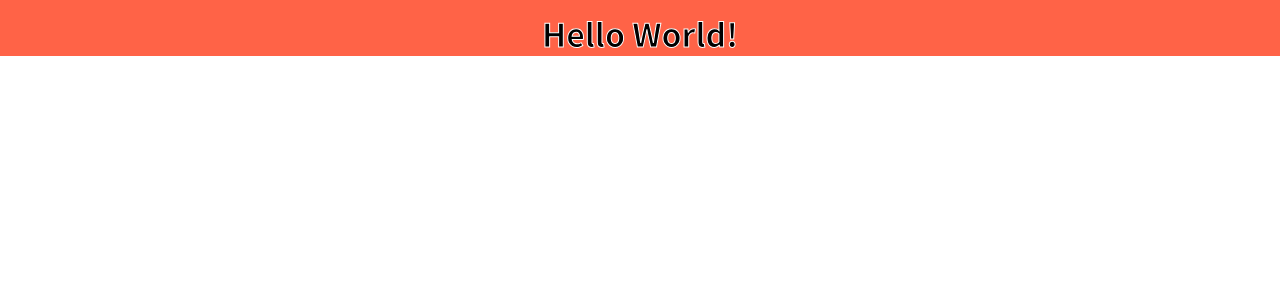
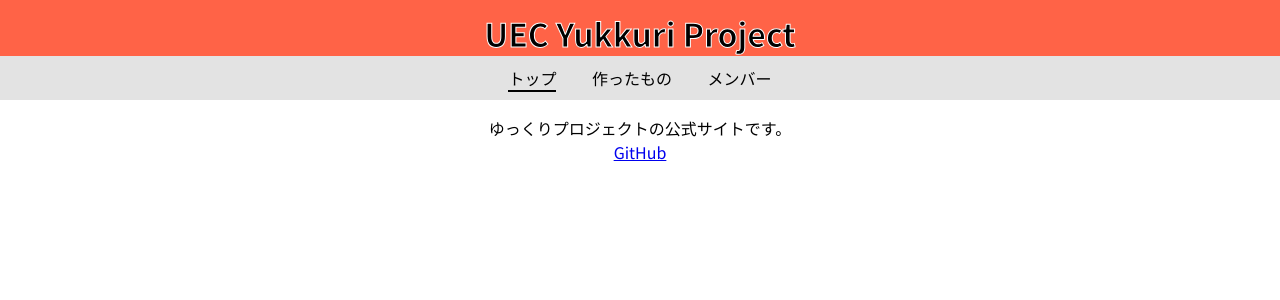
Before and after one commit to UECYukkuriProject/uyp_sveltekit, a SvelteKit app: page / in a window 1280 px wide. Shown: the top 300 px of the page. Built offline with nearby package versions, Linux system fonts and the light colour scheme.

Commit message:
トップページを修正

```diff
--- /dev/null
+++ b/src/routes/+layout.svelte
@@ -0,0 +1,48 @@
+<script>
+  import { page } from "$app/stores";
+</script>
+
+<h1>UEC Yukkuri Project</h1>
+
+<nav>
+  <a href="/" aria-current={$page.url.pathname === "/"}>トップ</a>
+  <a href="/products" aria-current={$page.url.pathname === "/products"}>
+    作ったもの
+  </a>
+  <a href="/members" aria-current={$page.url.pathname === "/members"}>
+    メンバー
+  </a>
+</nav>
+
+<slot />
+
+<style>
+  @import url(http://fonts.googleapis.com/earlyaccess/notosansjp.css);
+
+  h1 {
+    padding-top: 10px;
+    background-color: tomato;
+    color: black;
+    -webkit-text-stroke: white 1px;
+    text-align: center;
+    font-weight: bold;
+    font-family: "Noto Sans JP", sans-serif;
+  }
+
+  nav {
+    padding: 10px;
+    background-color: #e3e3e3;
+    text-align: center;
+    font-family: "Noto Sans JP", sans-serif;
+  }
+
+  a {
+    margin: auto 1em auto;
+    color: black;
+    text-decoration: none;
+  }
+
+  a[aria-current="true"] {
+    border-bottom: 2px solid;
+  }
+</style>
--- a/src/routes/+page.svelte
+++ b/src/routes/+page.svelte
@@ -1,15 +1,12 @@
-<h1>Hello World!</h1>
+<div>
+  <p>ゆっくりプロジェクトの公式サイトです。</p>
+  <a href="https://github.com/UECYukkuriProject">GitHub</a>
+</div>
 
 <style>
-  @import url(http://fonts.googleapis.com/earlyaccess/notosansjp.css);
-
-  h1 {
-    padding-top: 10px;
-    background-color: tomato;
-    color: black;
-    -webkit-text-stroke: white 1px;
+  div {
+    margin: 1em;
     text-align: center;
-    font-weight: bold;
     font-family: "Noto Sans JP", sans-serif;
   }
 </style>
```
